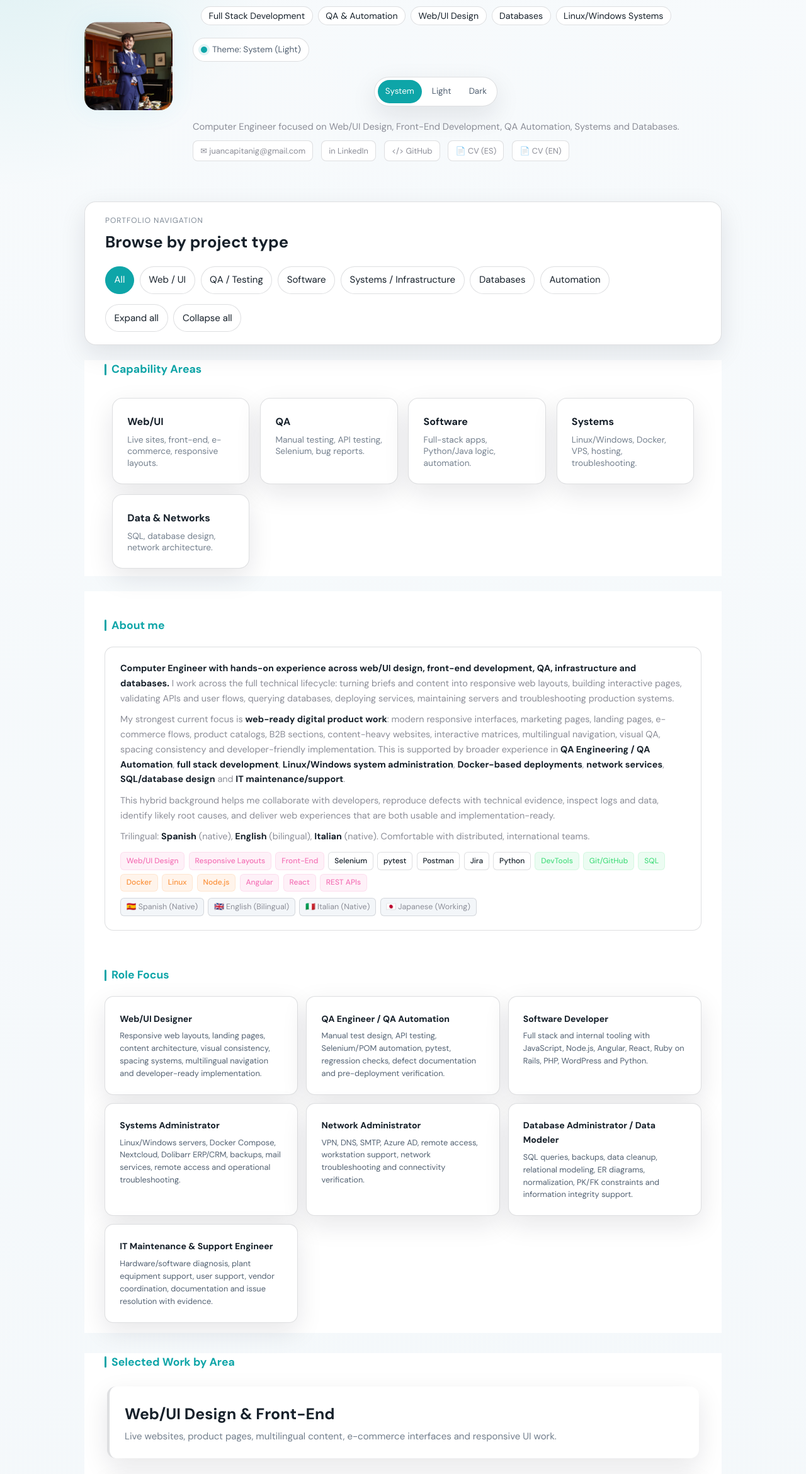
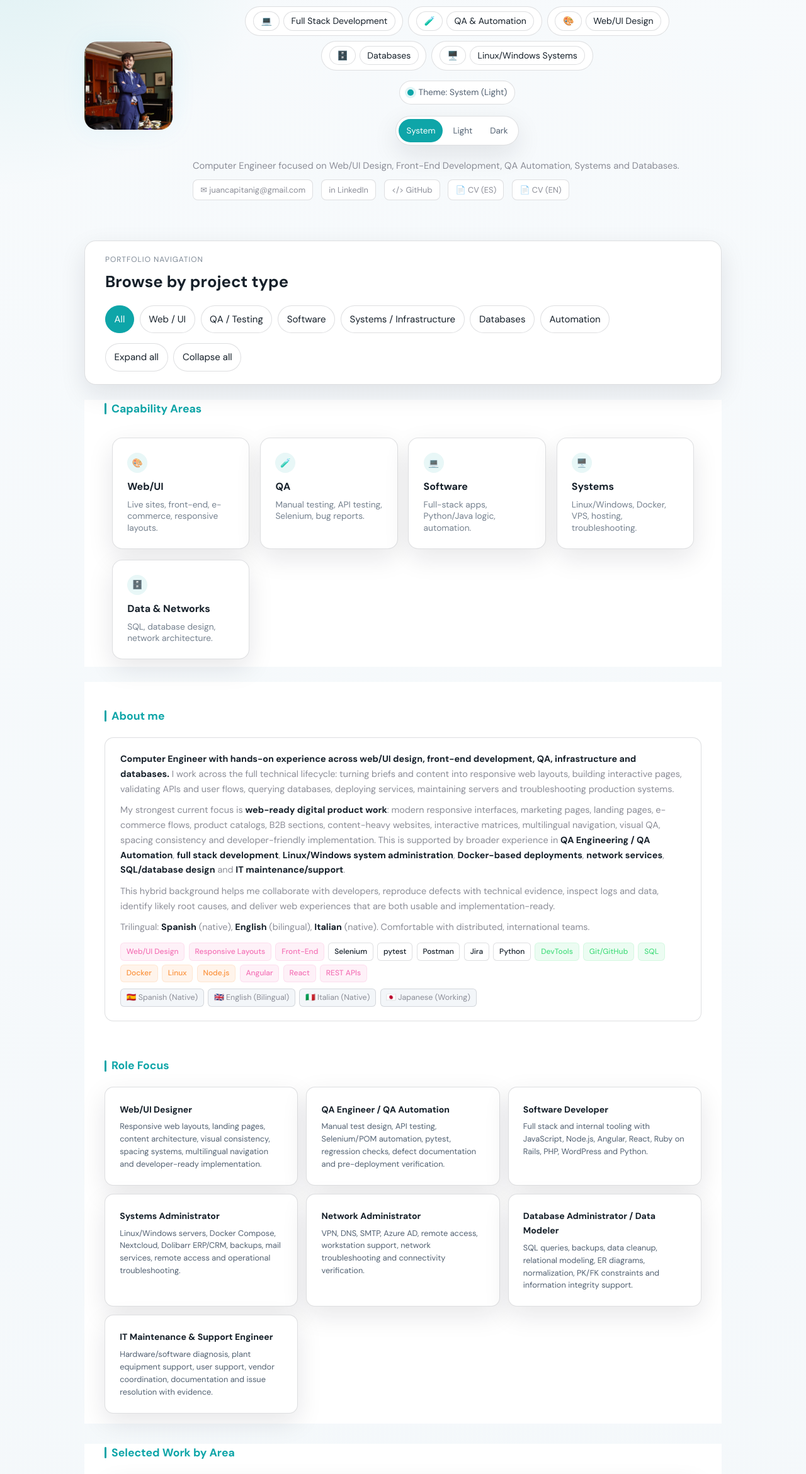
Before and after one commit to Morphined/portfolio, a website: page index.html in a window 1280 px wide. Shown: the part 148-2489 px from the top of the page at 63% size. Drawn offline with Linux system fonts and the light colour scheme.

Commit message:
Added icons, fixed 'theme' pill

```diff
--- a/index.html
+++ b/index.html
@@ -264,11 +264,11 @@
 <div>
 <h1>Juan F. Capitani</h1>
 <div aria-label="Main portfolio focus areas" class="hero-focus-strip">
-<span>Full Stack Development</span>
-<span>QA &amp; Automation</span>
-<span>Web/UI Design</span>
-<span>Databases</span>
-<span>Linux/Windows Systems</span>
+<span><span aria-hidden="true" class="chip-icon">💻</span><span>Full Stack Development</span></span>
+<span><span aria-hidden="true" class="chip-icon">🧪</span><span>QA &amp; Automation</span></span>
+<span><span aria-hidden="true" class="chip-icon">🎨</span><span>Web/UI Design</span></span>
+<span><span aria-hidden="true" class="chip-icon">🗄️</span><span>Databases</span></span>
+<span><span aria-hidden="true" class="chip-icon">🖥️</span><span>Linux/Windows Systems</span></span>
 </div><div aria-live="polite" class="theme-status">
 <span aria-hidden="true" class="theme-dot"></span>
 <span id="theme-label">Theme: System</span>
@@ -312,11 +312,11 @@
 </section><section aria-label="Capability areas" class="capability-map" id="capabilities">
 <div class="section-title">Capability Areas</div>
 <div class="capability-grid">
-<a class="capability-card" href="#web-ui"><strong>Web/UI</strong><span>Live sites, front-end, e-commerce, responsive layouts.</span></a>
-<a class="capability-card" href="#qa-testing"><strong>QA</strong><span>Manual testing, API testing, Selenium, bug reports.</span></a>
-<a class="capability-card" href="#software-apps"><strong>Software</strong><span>Full-stack apps, Python/Java logic, automation.</span></a>
-<a class="capability-card" href="#systems-infra"><strong>Systems</strong><span>Linux/Windows, Docker, VPS, hosting, troubleshooting.</span></a>
-<a class="capability-card" href="#data-networks"><strong>Data &amp; Networks</strong><span>SQL, database design, network architecture.</span></a>
+<a class="capability-card" href="#web-ui"><span aria-hidden="true" class="capability-icon">🎨</span><strong>Web/UI</strong><span>Live sites, front-end, e-commerce, responsive layouts.</span></a>
+<a class="capability-card" href="#qa-testing"><span aria-hidden="true" class="capability-icon">🧪</span><strong>QA</strong><span>Manual testing, API testing, Selenium, bug reports.</span></a>
+<a class="capability-card" href="#software-apps"><span aria-hidden="true" class="capability-icon">💻</span><strong>Software</strong><span>Full-stack apps, Python/Java logic, automation.</span></a>
+<a class="capability-card" href="#systems-infra"><span aria-hidden="true" class="capability-icon">🖥️</span><strong>Systems</strong><span>Linux/Windows, Docker, VPS, hosting, troubleshooting.</span></a>
+<a class="capability-card" href="#data-networks"><span aria-hidden="true" class="capability-icon">🗄️</span><strong>Data &amp; Networks</strong><span>SQL, database design, network architecture.</span></a>
 </div>
 </section><section class="section" id="about">
 <div class="section-title">About me</div>
@@ -389,7 +389,7 @@
 <!-- QA PROJECTS -->
 <!-- DEV & INFRA PROJECTS -->
 <!-- EXPERIENCE -->
-<section class="portfolio-sectioned" id="portfolio-projects"><div class="section-title">Selected Work by Area</div><section class="project-group project-group-web" id="web-ui"><div class="project-group-header"><h2>Web/UI Design &amp; Front-End</h2><p>Live websites, product pages, multilingual content, e-commerce interfaces and responsive UI work.</p></div><div class="projects-grid"><div class="project-card" data-tags="automation software web web ui design frontend">
+<section class="portfolio-sectioned" id="portfolio-projects"><div class="section-title">Selected Work by Area</div><section class="project-group project-group-web" id="web-ui"><div class="project-group-header"><h2><span aria-hidden="true" class="section-icon">🎨</span><span>Web/UI Design &amp; Front-End</span></h2><p>Live websites, product pages, multilingual content, e-commerce interfaces and responsive UI work.</p></div><div class="projects-grid"><div class="project-card" data-tags="automation software web web ui design frontend">
 <div class="project-body">
 <div class="project-label">Web Design · Front-End · Multilingual</div>
 <h3>Parche Dulcero — Interactive Harm Reduction Website</h3><button aria-expanded="false" class="project-toggle" type="button">View details</button><div class="project-content" hidden="">
@@ -463,7 +463,7 @@
 <span class="tool-badge green">PostgreSQL</span>
 </div>
 </div></div>
-</div></div></section><section class="project-group project-group-qa" id="qa-testing"><div class="project-group-header"><h2>QA Engineering &amp; Test Automation</h2><p>Manual QA, API testing, Selenium automation, regression checks, bug documentation and UI validation.</p></div><div class="projects-grid"><div class="project-card" data-tags="automation qa software web qa testing automation">
+</div></div></section><section class="project-group project-group-qa" id="qa-testing"><div class="project-group-header"><h2><span aria-hidden="true" class="section-icon">🧪</span><span>QA Engineering &amp; Test Automation</span></h2><p>Manual QA, API testing, Selenium automation, regression checks, bug documentation and UI validation.</p></div><div class="projects-grid"><div class="project-card" data-tags="automation qa software web qa testing automation">
 <div class="project-body">
 <div class="project-label">Automation · E2E</div>
 <h3>Selenium UI Automation — Page Object Model</h3><button aria-expanded="false" class="project-toggle" type="button">View details</button><div class="project-content" hidden="">
@@ -627,7 +627,7 @@
 <span class="tool-badge green">Jira</span>
 </div>
 </div></div>
-</div></div></section><section class="project-group project-group-software" id="software-apps"><div class="project-group-header"><h2>Software Development &amp; Business Apps</h2><p>Full-stack applications, Python/Java-style business logic, automation tools and transactional web systems.</p></div><div class="projects-grid"><div class="project-card" data-tags="automation software web software development app">
+</div></div></section><section class="project-group project-group-software" id="software-apps"><div class="project-group-header"><h2><span aria-hidden="true" class="section-icon">💻</span><span>Software Development &amp; Business Apps</span></h2><p>Full-stack applications, Python/Java-style business logic, automation tools and transactional web systems.</p></div><div class="projects-grid"><div class="project-card" data-tags="automation software web software development app">
 <div class="project-body">
 <div class="project-label">Automation · Node.js</div>
 <h3>WhatsApp Sales Bot — Orders, Catalog &amp; Support</h3><button aria-expanded="false" class="project-toggle" type="button">View details</button><div class="project-content" hidden="">
@@ -710,7 +710,7 @@
 <span class="tool-badge green">Inheritance</span>
 </div>
 </div></div>
-</div></div></section><section class="project-group project-group-systems" id="systems-infra"><div class="project-group-header"><h2>Systems Administration &amp; Infrastructure</h2><p>Linux/Windows administration, Ubuntu VPS, Docker, hosting panels, networks, services, logs, security and troubleshooting.</p></div><div class="projects-grid"><div class="project-card" data-tags="systems infra linux windows docker server administration">
+</div></div></section><section class="project-group project-group-systems" id="systems-infra"><div class="project-group-header"><h2><span aria-hidden="true" class="section-icon">🖥️</span><span>Systems Administration &amp; Infrastructure</span></h2><p>Linux/Windows administration, Ubuntu VPS, Docker, hosting panels, networks, services, logs, security and troubleshooting.</p></div><div class="projects-grid"><div class="project-card" data-tags="systems infra linux windows docker server administration">
 <div class="project-body">
 <div class="project-label">Systems Administration · Linux/Windows · Docker · VPS</div>
 <h3>Linux &amp; Windows Systems Administration — Ubuntu VPS Infrastructure</h3><button aria-expanded="false" class="project-toggle" type="button">View details</button><div class="project-content" hidden="">
@@ -778,7 +778,7 @@
 <span class="tool-badge">Routing</span>
 </div>
 </div></div>
-</div></div></section><section class="project-group project-group-database" id="data-networks"><div class="project-group-header"><h2>Databases, Data Modeling &amp; Networks</h2><p>Relational modeling, SQL schemas, constraints, database design and network architecture projects.</p></div><div class="projects-grid"><div class="project-card" data-tags="automation database database data sql">
+</div></div></section><section class="project-group project-group-database" id="data-networks"><div class="project-group-header"><h2><span aria-hidden="true" class="section-icon">🗄️</span><span>Databases, Data Modeling &amp; Networks</span></h2><p>Relational modeling, SQL schemas, constraints, database design and network architecture projects.</p></div><div class="projects-grid"><div class="project-card" data-tags="automation database database data sql">
 <div class="project-body">
 <div class="project-label">Database · SQL</div>
 <h3>Database Design — Logistics Company (Oracle SQL / 3NF)</h3><button aria-expanded="false" class="project-toggle" type="button">View details</button><div class="project-content" hidden="">
--- a/styles.css
+++ b/styles.css
@@ -422,3 +422,91 @@ section {
     flex: 1;
   }
 }
+
+
+/* v17 mobile theme centering and subtle visual icons */
+.theme-status {
+  display: flex;
+  width: fit-content;
+  max-width: calc(100% - 2rem);
+  margin-left: auto;
+  margin-right: auto;
+  text-align: center;
+}
+
+.theme-toggle {
+  margin-left: auto;
+  margin-right: auto;
+}
+
+.hero-focus-strip span {
+  gap: .35rem;
+}
+
+.chip-icon {
+  display: inline-flex;
+  line-height: 1;
+  font-size: .95em;
+}
+
+.capability-card {
+  position: relative;
+}
+
+.capability-icon {
+  display: inline-flex;
+  align-items: center;
+  justify-content: center;
+  width: 2rem;
+  height: 2rem;
+  margin-bottom: .2rem;
+  border-radius: 999px;
+  background: var(--accent-soft);
+  font-size: 1rem;
+}
+
+.project-group-header h2 {
+  display: flex;
+  align-items: center;
+  gap: .55rem;
+}
+
+.section-icon {
+  display: inline-flex;
+  align-items: center;
+  justify-content: center;
+  width: 2.05rem;
+  height: 2.05rem;
+  flex: 0 0 auto;
+  border-radius: 999px;
+  background: var(--accent-soft);
+  font-size: 1rem;
+}
+
+@media (max-width: 720px) {
+  .theme-status {
+    margin-left: auto !important;
+    margin-right: auto !important;
+    justify-content: center;
+  }
+
+  .theme-status + .theme-toggle,
+  .theme-toggle {
+    margin-left: auto !important;
+    margin-right: auto !important;
+    justify-content: center;
+  }
+
+  .hero-focus-strip {
+    padding-left: .75rem;
+    padding-right: .75rem;
+  }
+
+  .hero-focus-strip span {
+    justify-content: center;
+  }
+
+  .project-group-header h2 {
+    align-items: flex-start;
+  }
+}
```
Also changed, not shown: README.md.
